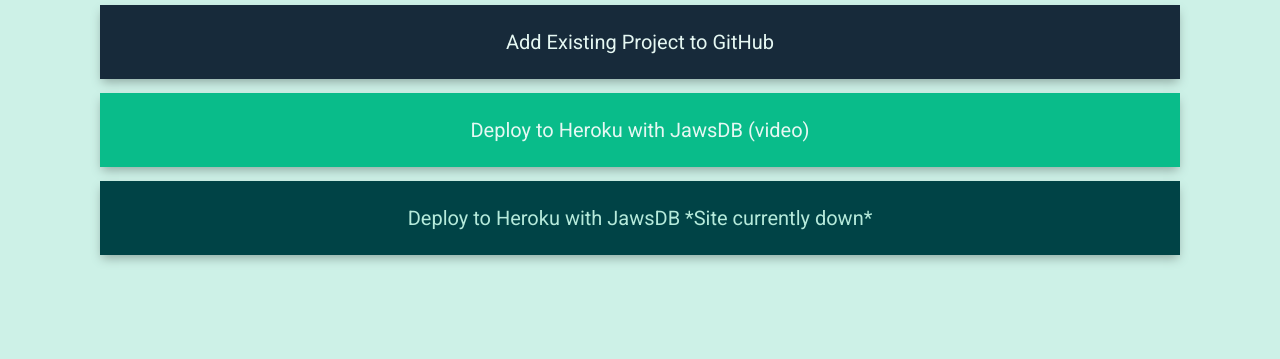
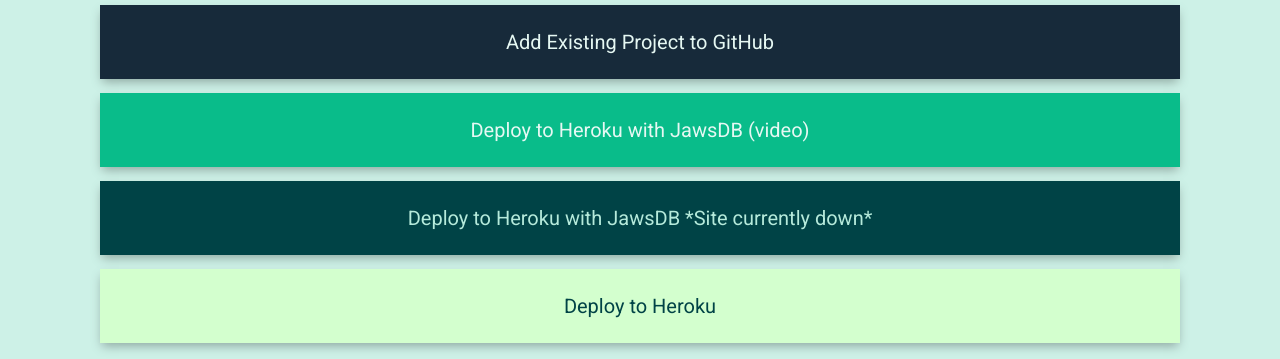
Before and after one commit to brothernk/helpful_links, a plain HTML site: page index.html in a window 1280 px wide. Shown: the part 309-668 px from the top of the page. Drawn offline with nearby package versions, Linux system fonts and the light colour scheme.

Commit message:
link added

```diff
--- a/index.html
+++ b/index.html
@@ -33,6 +33,7 @@
         <a href="https://help.github.com/articles/adding-an-existing-project-to-github-using-the-command-line/" target="_blank">Add Existing Project to GitHub</a>
         <a href="https://www.youtube.com/watch?v=edh8vi89a7M" target="_blank">Deploy to Heroku with JawsDB (video)</a>
         <a href="http://www.andyhang.com/post/heroku-deployment-with-sql/" target="_blank">Deploy to Heroku with JawsDB *Site currently down*</a>
+        <a href="https://devcenter.heroku.com/articles/git" target="_blank">Deploy to Heroku</a>
 
         <h1 id="style">Styling & Design</h1>
         <a href="https://tympanus.net/Development/CreativeLinkEffects/#cl-effect-21" target="_blank">Creative Link Effects</a>
```
